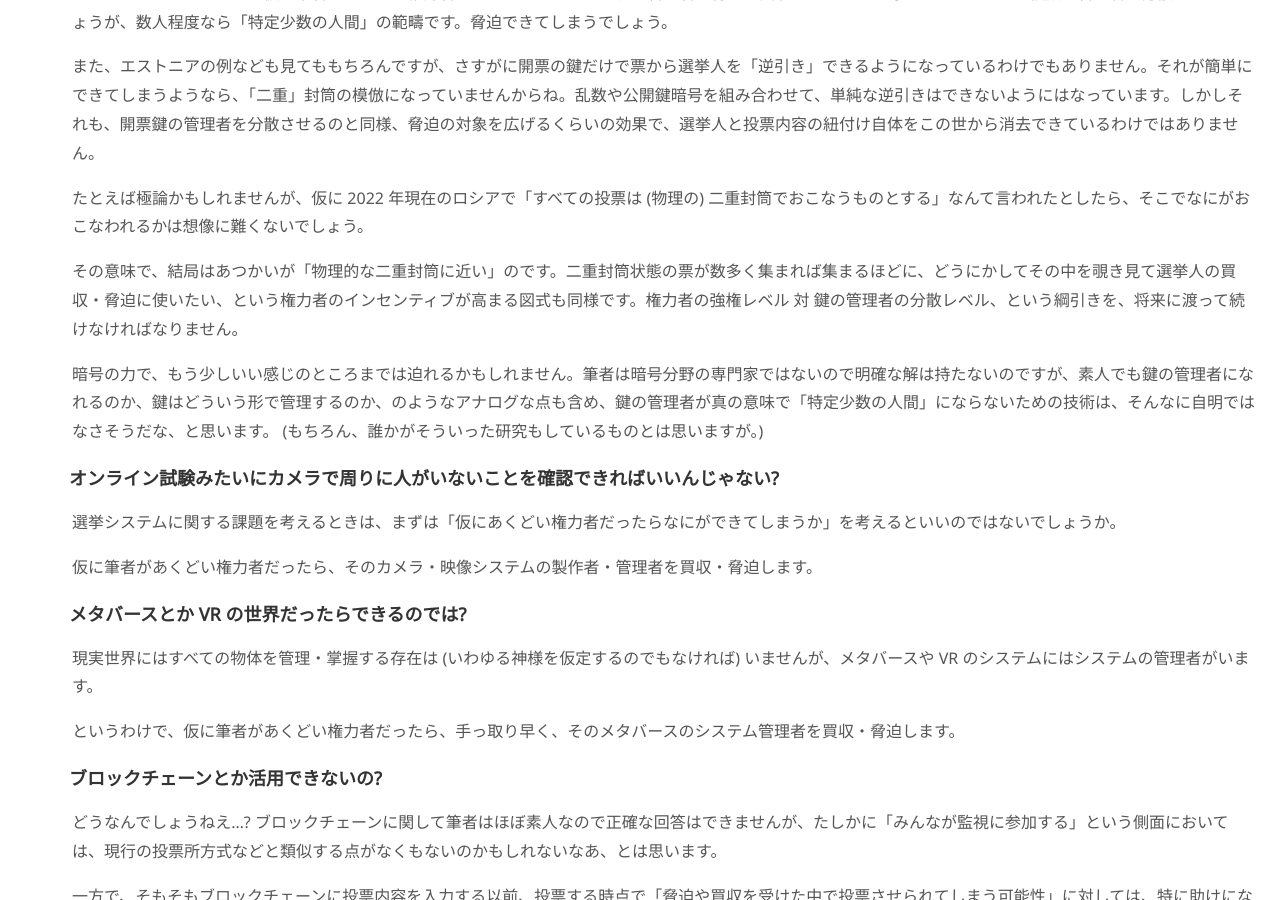
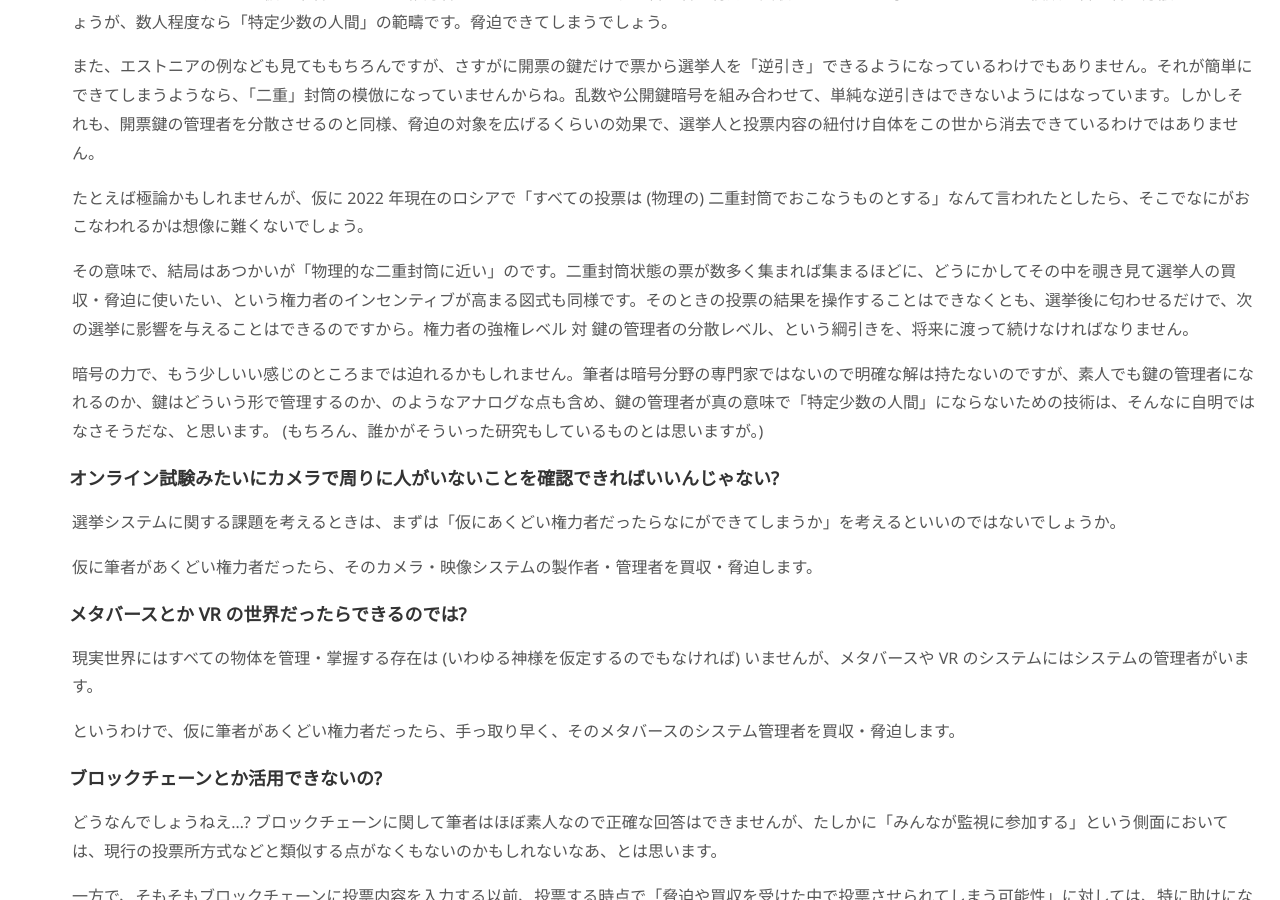
Before and after one commit to dmikurube/writings, a Jekyll site: the page built from articles/online-voting-is-hard-ja.md, in a window 1280 px wide and 900 px high, scrolled down 21158 px. Built offline with Jekyll 4.4.1, drawn with Linux system fonts in a browser that asks for light colours.

Commit message:
Update Q&A

```diff
--- a/articles/online-voting-is-hard-ja.md
+++ b/articles/online-voting-is-hard-ja.md
@@ -718,7 +718,7 @@ Q&A と題してはいますが、筆者はコメント等でいただいた質
 
 たとえば極論かもしれませんが、仮に 2022 年現在のロシアで「すべての投票は (物理の) 二重封筒でおこなうものとする」なんて言われたとしたら、そこでなにがおこなわれるかは想像に難くないでしょう。
 
-その意味で、結局はあつかいが「物理的な二重封筒に近い」のです。二重封筒状態の票が数多く集まれば集まるほどに、どうにかしてその中を覗き見て選挙人の買収・脅迫に使いたい、という権力者のインセンティブが高まる図式も同様です。権力者の強権レベル 対 鍵の管理者の分散レベル、という綱引きを、将来に渡って続けなければなりません。
+その意味で、結局はあつかいが「物理的な二重封筒に近い」のです。二重封筒状態の票が数多く集まれば集まるほどに、どうにかしてその中を覗き見て選挙人の買収・脅迫に使いたい、という権力者のインセンティブが高まる図式も同様です。そのときの投票の結果を操作することはできなくとも、選挙後に匂わせるだけで、次の選挙に影響を与えることはできるのですから。権力者の強権レベル 対 鍵の管理者の分散レベル、という綱引きを、将来に渡って続けなければなりません。
 
 暗号の力で、もう少しいい感じのところまでは迫れるかもしれません。筆者は暗号分野の専門家ではないので明確な解は持たないのですが、素人でも鍵の管理者になれるのか、鍵はどういう形で管理するのか、のようなアナログな点も含め、鍵の管理者が真の意味で「特定少数の人間」にならないための技術は、そんなに自明ではなさそうだな、と思います。 (もちろん、誰かがそういった研究もしているものとは思いますが。)
 
```
